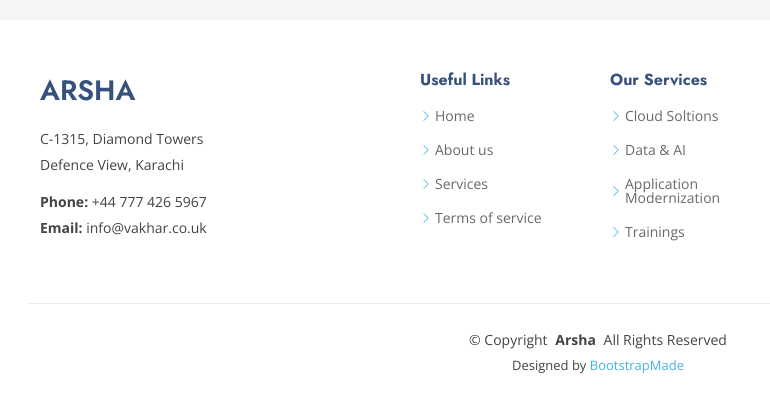
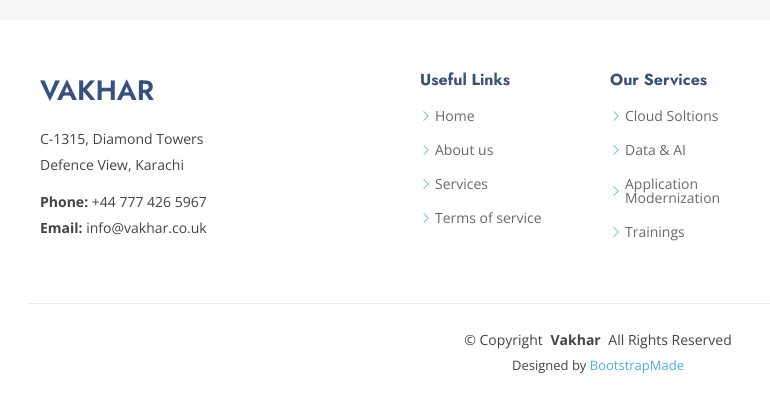
Before and after one commit to vakhar-startup/tutorial-vakhar, a plain HTML site: page index.html in a window 1280 px wide. Shown: the part 3206-3605 px from the top of the page, 42-812 px from the left. Drawn offline with nearby package versions, Linux system fonts and the light colour scheme.

Commit message:
Update index.html

```diff
--- a/index.html
+++ b/index.html
@@ -387,7 +387,7 @@
                 </div>
               </div><!-- End Info Item -->
 
-              <iframe src="https://www.google.com/maps/embed?pb=!1m14!1m8!1m3!1d48389.78314118045!2d-74.006138!3d40.710059!3m2!1i1024!2i768!4f13.1!3m3!1m2!1s0x89c25a22a3bda30d%3A0xb89d1fe6bc499443!2sDowntown%20Conference%20Center!5e0!3m2!1sen!2sus!4v1676961268712!5m2!1sen!2sus" frameborder="0" style="border:0; width: 100%; height: 270px;" allowfullscreen="" loading="lazy" referrerpolicy="no-referrer-when-downgrade"></iframe>
+              <iframe src="https://www.google.com/maps/embed?pb=!1m18!1m12!1m3!1d3606.468995289428!2d67.07918287525254!3d24.8429387459587!2m3!1f0!2f0!3f0!3m2!1i1024!2i768!4f13.1!3m3!1m2!1s0x3eb33c11dc39494d%3A0xd7bf89e20240292b!2sDiamond%20Residency%2C%20Defence%20View%20Phase%203%20Double%20Rd%2C%20Phase%202%20Defence%20View%20Housing%20Society%2C%20Karachi%2C%20Karachi%20City%2C%20Sindh%2075640%2C%20Pakistan!5e1!3m2!1sen!2suk!4v1739316690392!5m2!1sen!2suk" frameborder="0" style="border:0; width: 100%; height: 270px;" allowfullscreen="" loading="lazy" referrerpolicy="no-referrer-when-downgrade"></iframe>
             </div>
           </div>
 
@@ -458,7 +458,7 @@
       <div class="row gy-4">
         <div class="col-lg-4 col-md-6 footer-about">
           <a href="index.html" class="d-flex align-items-center">
-            <span class="sitename">Arsha</span>
+            <span class="sitename">Vakhar</span>
           </a>
           <div class="footer-contact pt-3">
             <p>C-1315, Diamond Towers</p>
@@ -503,7 +503,7 @@
     </div>
 
     <div class="container copyright text-center mt-4">
-      <p>© <span>Copyright</span> <strong class="px-1 sitename">Arsha</strong> <span>All Rights Reserved</span></p>
+      <p>© <span>Copyright</span> <strong class="px-1 sitename">Vakhar</strong> <span>All Rights Reserved</span></p>
       <div class="credits">
         <!-- All the links in the footer should remain intact. -->
         <!-- You can delete the links only if you've purchased the pro version. -->
```
